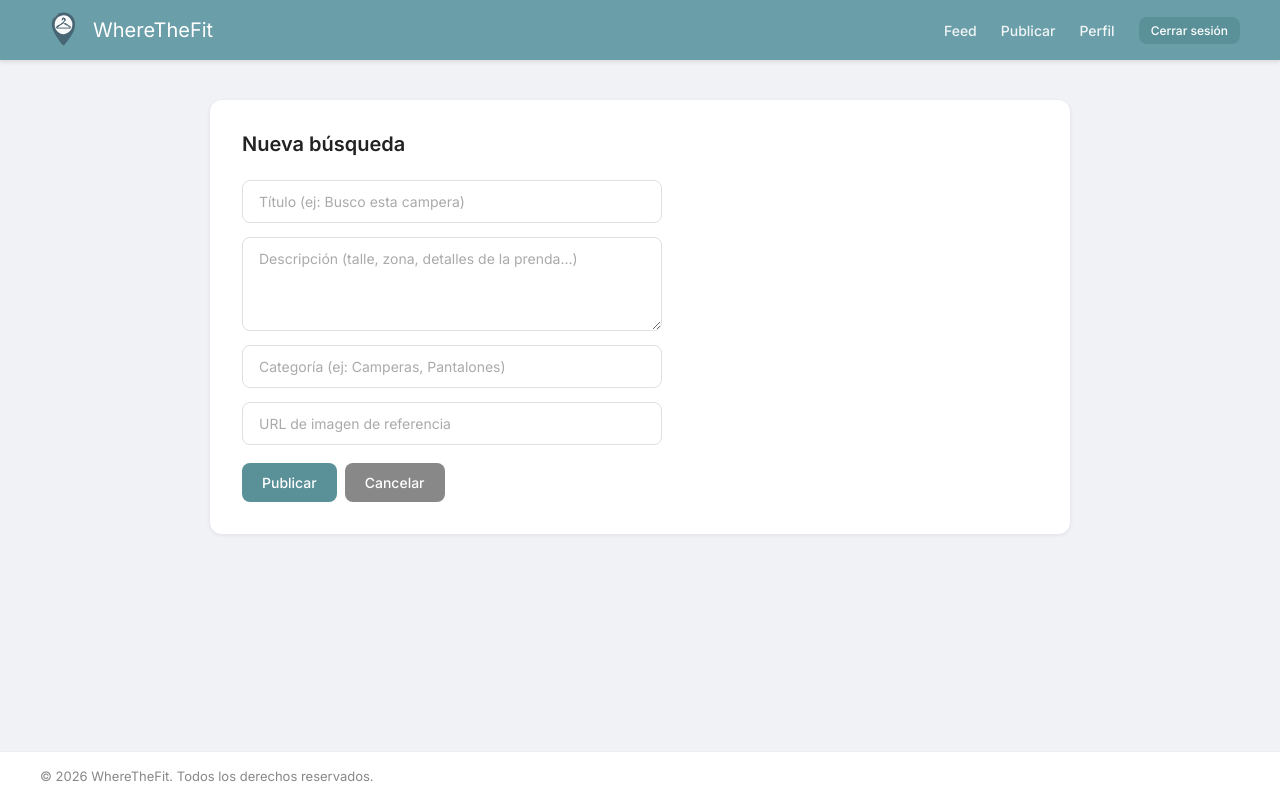
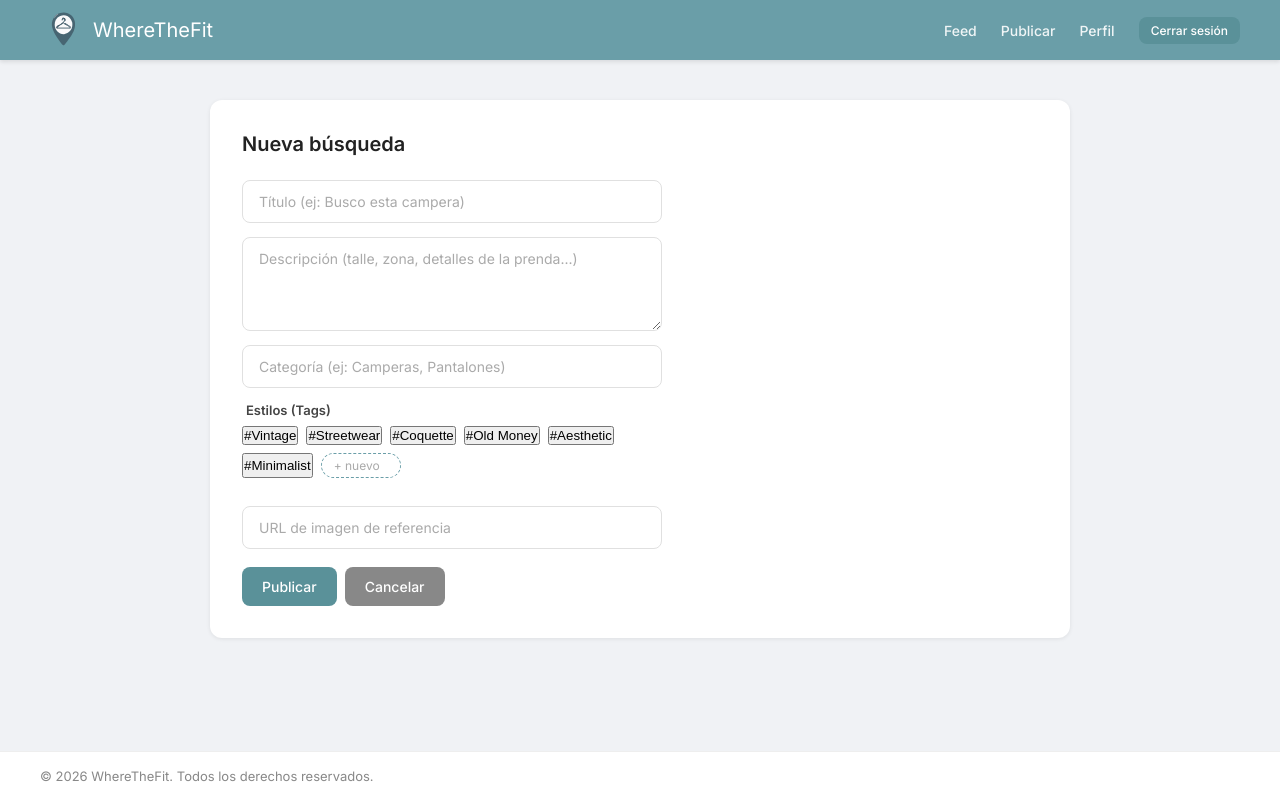
Before and after one commit to candedefranco/WhereTheFit, a React (Vite) app in the folder wtf-front/: page /feed/create in a window 1280 px wide. Built offline with nearby package versions, Linux system fonts and the light colour scheme; sample sign-in values are in the browser's storage.

Commit message:
cambios en CreatePost.tsx: - estados para tags y estilos nuevos - seleccion/deseleccion para tags predefinidos - nuevos tags manuales

```diff
--- a/wtf-front/src/pages/CreatePost.tsx
+++ b/wtf-front/src/pages/CreatePost.tsx
@@ -10,6 +10,12 @@ function CreatePost() {
   const [category, setCategory] = useState("")
   const [imageUrl, setImageUrl] = useState("")
   const [error, setError] = useState("")
+
+  // estados para tags y estilos nuevos
+  const [tags, setTags] = useState<string[]>([])
+  const [customTag, setCustomTag] = useState("")
+  const predefinedTags = ["Vintage", "Streetwear", "Coquette", "Old Money", "Aesthetic", "Minimalist"]
+
   const navigate = useNavigate()
 
   // traigo el usuario logueado del localStorage
@@ -21,6 +27,27 @@ function CreatePost() {
       navigate("/login")
     }
   }, [])
+
+  // funcion para seleccionar/deseleccionar tags predefinidos
+  const toggleTag = (tag: string) => {
+    if (tags.includes(tag)) {
+      setTags(tags.filter(t => t !== tag))
+    } else if (tags.length < 5) {
+      setTags([...tags, tag])
+    }
+  }
+
+  // funcion para agregar tags escritos a mano apretando Enter
+  const addCustomTag = (e: React.KeyboardEvent<HTMLInputElement>) => {
+    if (e.key === 'Enter' && customTag.trim() !== "") {
+      e.preventDefault()
+      const newTag = customTag.trim().replace("#", "")
+      if (!tags.includes(newTag)) {
+        setTags([...tags, newTag])
+      }
+      setCustomTag("")
+    }
+  }
 
   async function handleSubmit(e: React.FormEvent) {
     e.preventDefault()
@@ -34,6 +61,7 @@ function CreatePost() {
         description,
         category,
         image_url: imageUrl,
+        tags: tags.join(","),
       }),
     })
 
@@ -75,6 +103,43 @@ function CreatePost() {
               value={category}
               onChange={(e) => setCategory(e.target.value)}
             />
+
+            {/* seccion de estilos y tags estilo pinterest */}
+            <div style={{ display: 'flex', flexDirection: 'column', gap: '8px', marginBottom: '14px' }}>
+              <label style={{ fontSize: '13px', fontWeight: 600, color: '#444', marginLeft: '4px' }}>Estilos (Tags)</label>
+              <div className="tags-selection-container" style={{ display: 'flex', flexWrap: 'wrap', gap: '8px' }}>
+                {predefinedTags.map(tag => (
+                  <button
+                    key={tag}
+                    type="button"
+                    className={`tag-pill ${tags.includes(tag) ? 'active' : ''}`}
+                    onClick={() => toggleTag(tag)}
+                  >
+                    #{tag}
+                  </button>
+                ))}
+                {tags.filter(t => !predefinedTags.includes(t)).map(tag => (
+                  <button
+                    key={tag}
+                    type="button"
+                    className="tag-pill active"
+                    onClick={() => toggleTag(tag)}
+                  >
+                    #{tag}
+                  </button>
+                ))}
+                <input
+                  type="text"
+                  placeholder="+ nuevo"
+                  value={customTag}
+                  onChange={(e) => setCustomTag(e.target.value)}
+                  onKeyDown={addCustomTag}
+                  className="tag-input-style"
+                  style={{ border: '1px dashed #6a9ea8', borderRadius: '20px', padding: '4px 12px', fontSize: '12px', width: '80px', outline: 'none' }}
+                />
+              </div>
+            </div>
+
             {/* url de la imagen de referencia, opcional */}
             <input
               type="text"
```
